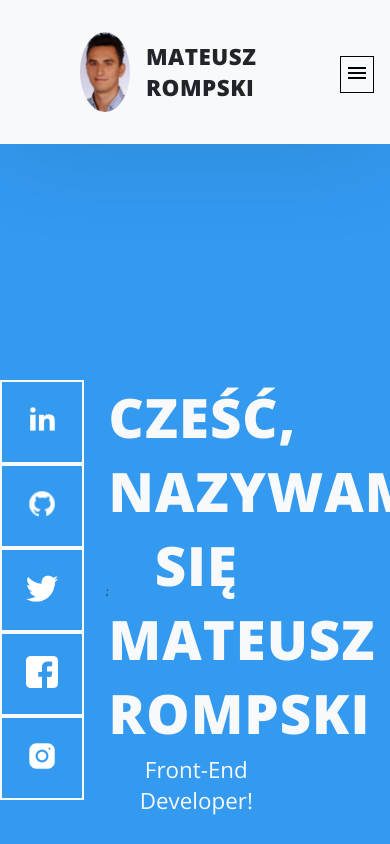
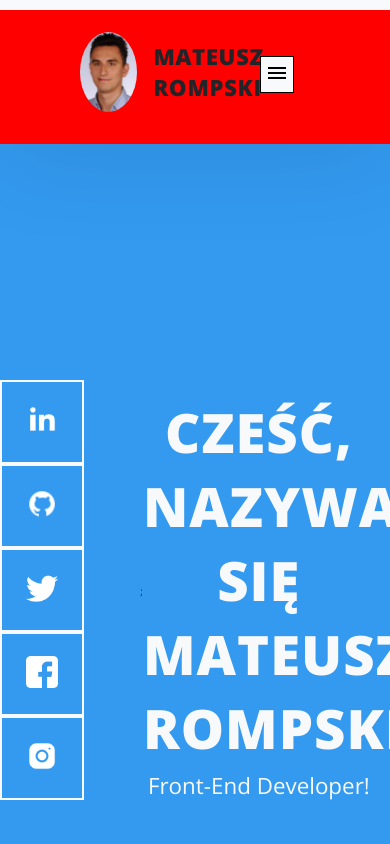
Before and after one commit to Mefyu6/portfolio, a plain HTML site: page index.html in a window 390 px wide. Shown: the top 844 px of the page. Drawn offline with nearby package versions, Linux system fonts and the light colour scheme; a web font is replaced by a local one.

Commit message:
responsywnosc

```diff
--- a/style.css
+++ b/style.css
@@ -17,8 +17,10 @@ breakpoints
 @media only screen and (max-width: 600px) {
 
 /*Nagłówek*/
+
 .header__content {
-  width: 46%;
+  background-color: red;
+  width: 60%;
 }
 .header__links {
   display: flex;
@@ -51,7 +53,7 @@ breakpoints
     position: fixed;
     z-index: 100;
     top: 3.5rem;
-    right: 1rem;
+    right: 6rem;
     padding: 4px;
     border: black solid 1px;
     background: var(--light);
@@ -59,6 +61,9 @@ breakpoints
   }
 
 /* Sekcja główna - hero */
+.hero {
+  width: 515px;
+}
 .hero__button {
 display: none;
 }
@@ -94,13 +99,19 @@ display: none;
 }
 
 /* Kontakt */
+.contact {
+  width: 515px;
+}
 .contact__form {
   margin: -2.4rem -7.6rem;
 }
 
 /* Stopka */
+.footer {
+  width: 515px;
+}
 .footer__container {
-  flex-direction: column;
+ flex-direction: column;
  align-items: center;
 }
 }
```
